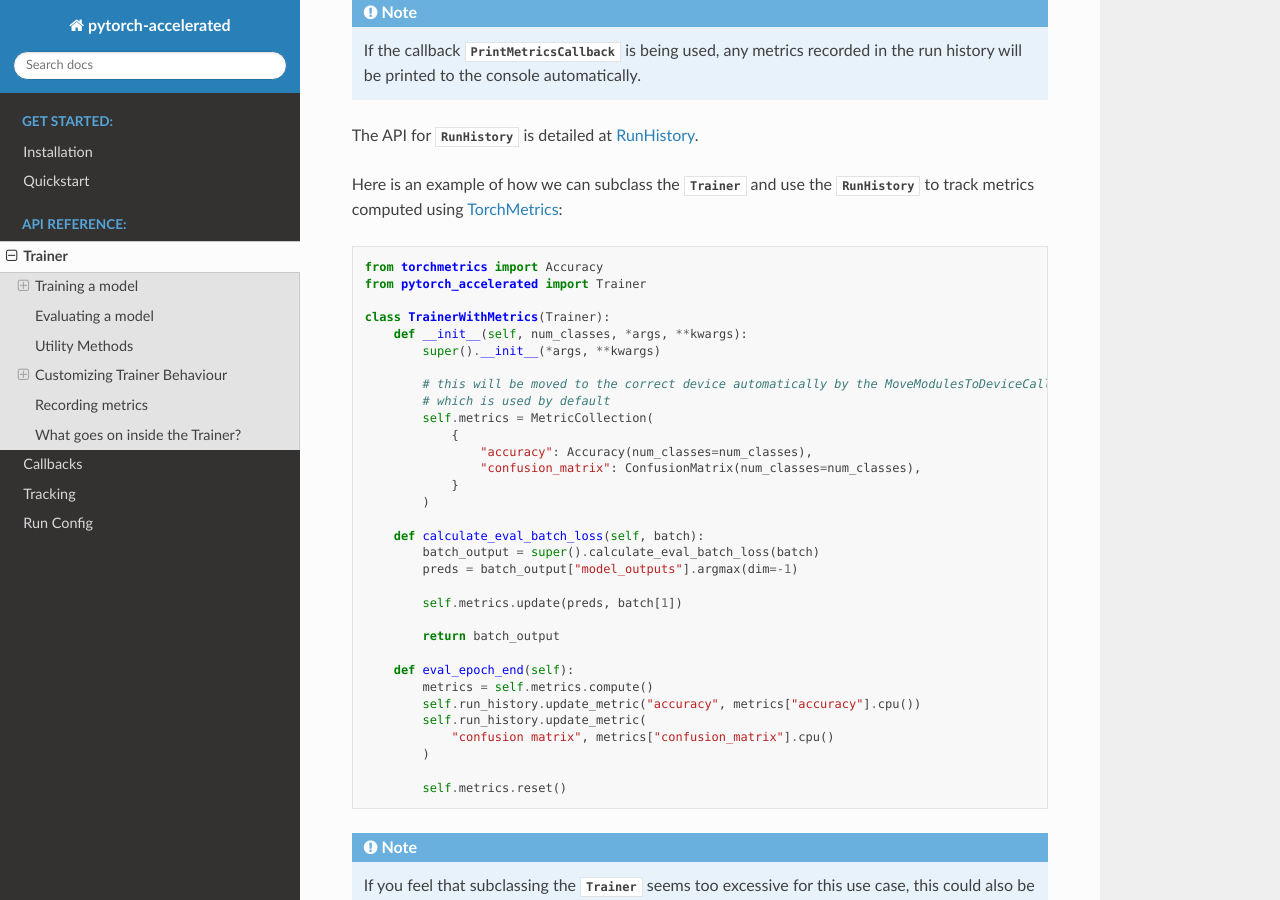
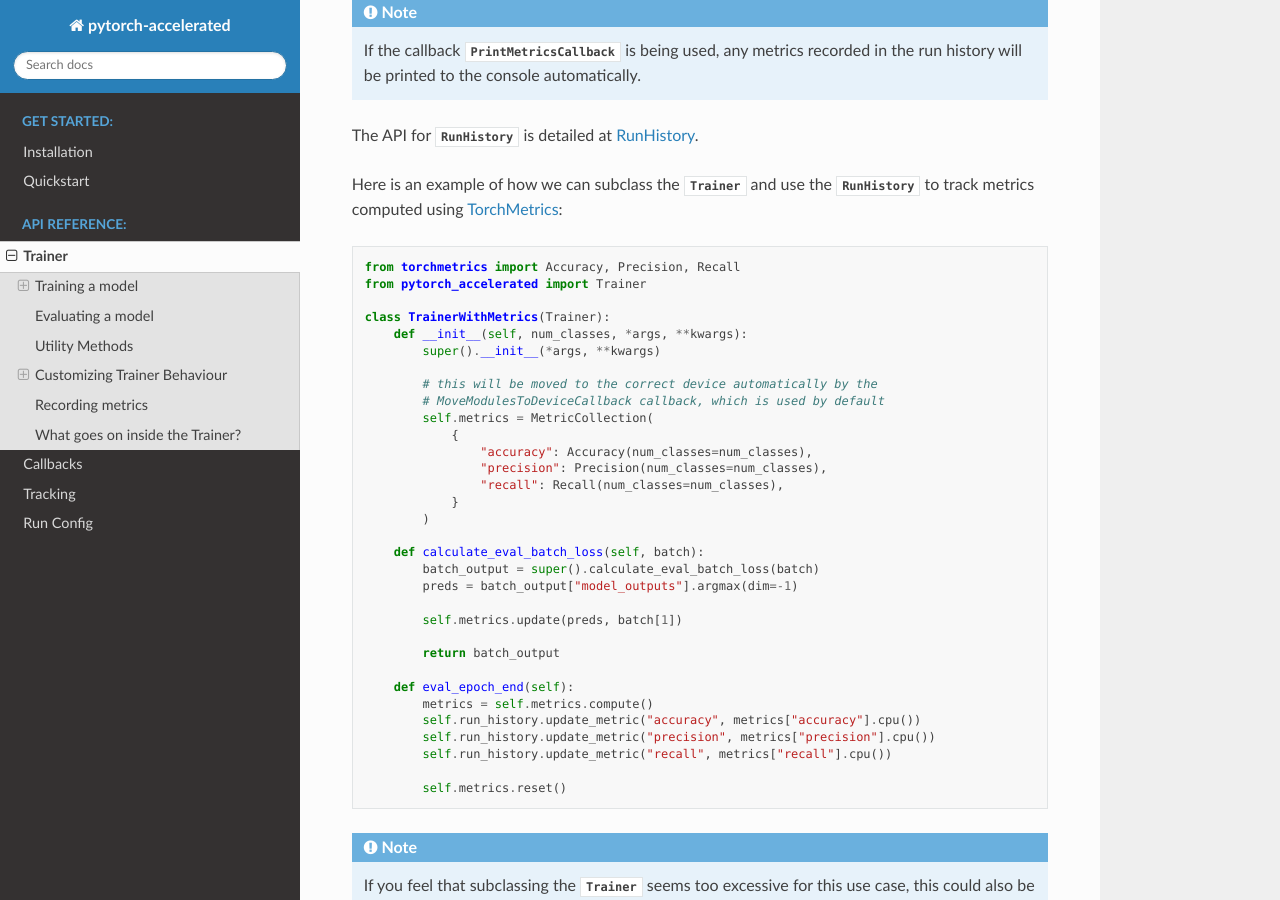
Before and after one commit to Chris-hughes10/pytorch-accelerated, a Sphinx documentation site: the page built from docs/trainer.rst, in a window 1280 px wide and 900 px high, scrolled down 6933 px. Built offline with Sphinx 7.4.7 and the Read the Docs theme 2.0.0, drawn with Linux system fonts in a browser that asks for light colours.

Commit message:
update docs

```diff
--- a/docs/trainer.rst
+++ b/docs/trainer.rst
@@ -182,19 +182,20 @@ The API for :class:`~pytorch_accelerated.tracking.RunHistory` is detailed at :re
 Here is an example of how we can subclass the :class:`~trainer.Trainer` and use the :class:`~pytorch_accelerated.tracking.RunHistory` to track metrics
 computed using `TorchMetrics <https://torchmetrics.readthedocs.io/en/latest/pages/overview.html>`_::
 
-    from torchmetrics import Accuracy
+    from torchmetrics import Accuracy, Precision, Recall
     from pytorch_accelerated import Trainer
 
     class TrainerWithMetrics(Trainer):
         def __init__(self, num_classes, *args, **kwargs):
             super().__init__(*args, **kwargs)
 
-            # this will be moved to the correct device automatically by the MoveModulesToDeviceCallback callback,
-            # which is used by default
+            # this will be moved to the correct device automatically by the
+            # MoveModulesToDeviceCallback callback, which is used by default
             self.metrics = MetricCollection(
                 {
                     "accuracy": Accuracy(num_classes=num_classes),
-                    "confusion_matrix": ConfusionMatrix(num_classes=num_classes),
+                    "precision": Precision(num_classes=num_classes),
+                    "recall": Recall(num_classes=num_classes),
                 }
             )
 
@@ -209,9 +210,8 @@ computed using `TorchMetrics <https://torchmetrics.readthedocs.io/en/latest/page
         def eval_epoch_end(self):
             metrics = self.metrics.compute()
             self.run_history.update_metric("accuracy", metrics["accuracy"].cpu())
-            self.run_history.update_metric(
-                "confusion matrix", metrics["confusion_matrix"].cpu()
-            )
+            self.run_history.update_metric("precision", metrics["precision"].cpu())
+            self.run_history.update_metric("recall", metrics["recall"].cpu())
 
             self.metrics.reset()
 
```
Also changed, not shown: README.md (+1 -1 lines), docs/callbacks.rst (+5 -5 lines).
